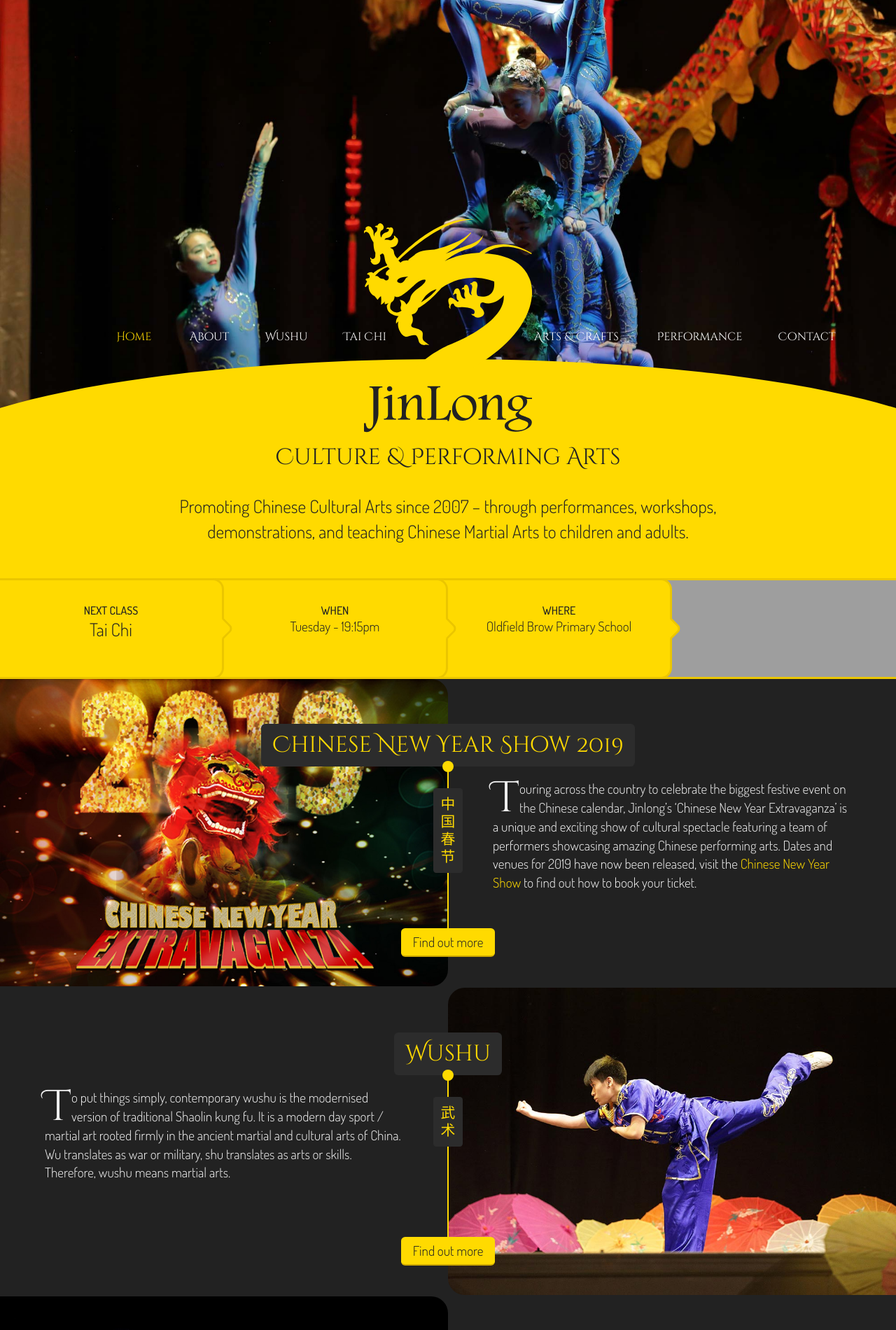
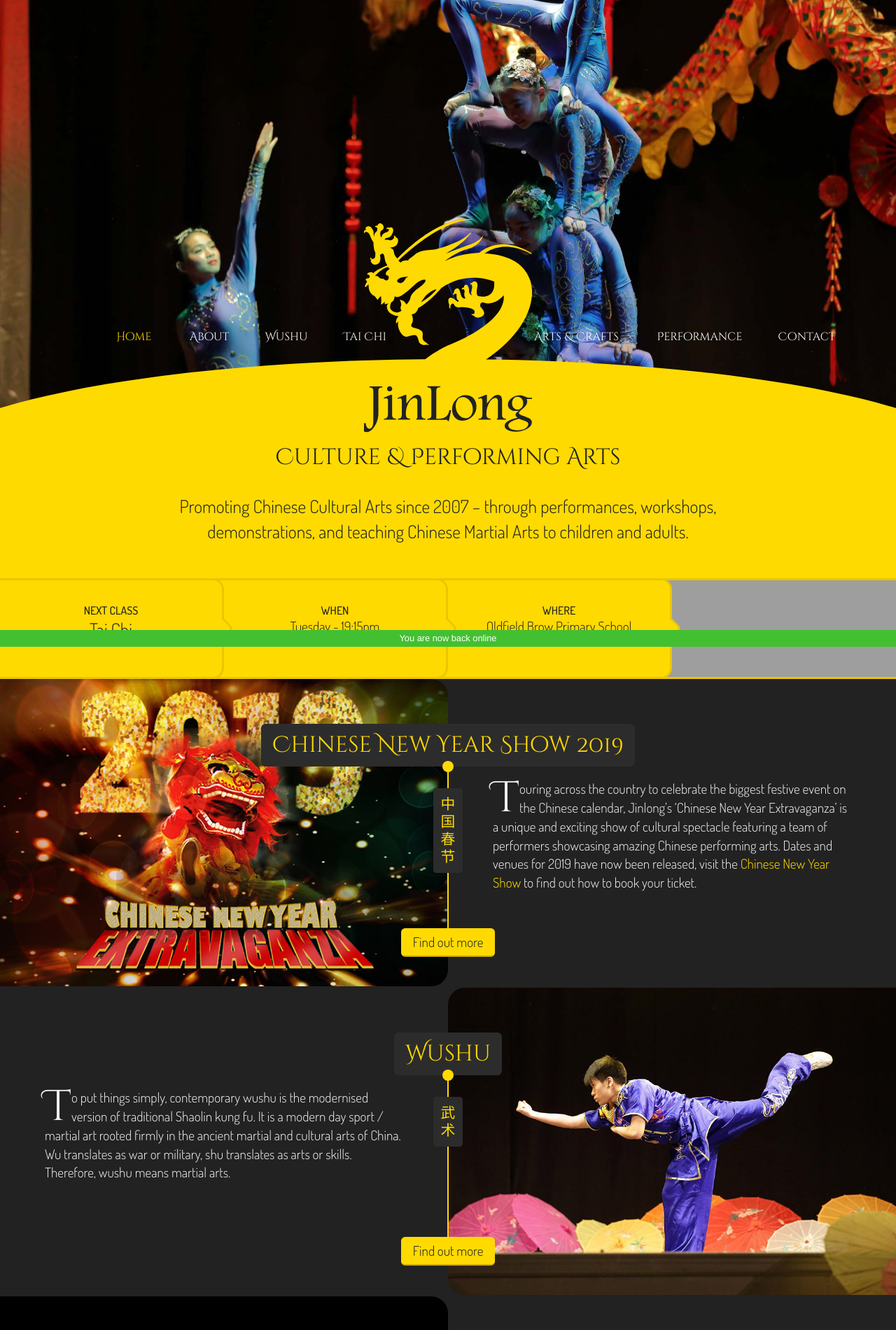
Before and after one commit to JinLongWushu/jinlongwushu, a Jekyll site: the page built from index.html, in a window 1280 px wide. Shown: the top 1900 px of the page at 70% size. Built offline with Jekyll 4.4.1, drawn with Linux system fonts in a browser that asks for light colours; grey boxes are pictures that could not be loaded.

Commit message:
added offline message

```diff
--- a/_includes/footer.html
+++ b/_includes/footer.html
@@ -45,6 +45,8 @@
 	Company Registration No. 10032635
 	</p>
 </footer>
+<p class="connectionStatus connectionStatus-offline">You are currently browsing offline</p>
+<p class="connectionStatus connectionStatus-online">You are now back online</p>
 <script type="text/javascript">
     document.getElementById('navIcon').onclick = function() {
       this.classList.toggle('navIcon-open');
--- a/_sass/_dev.scss
+++ b/_sass/_dev.scss
@@ -1,6 +1,7 @@
 $yellow: #FFDA00;
 $black: #222222;
-
+$red: #c80000;
+$green: #42c031;
 
 @mixin transition ($defaultTransition: background-color 0.2s ease-in) {
 	-webkit-transition: $defaultTransition;
--- a/_sass/_modules.scss
+++ b/_sass/_modules.scss
@@ -530,6 +530,33 @@
 	}
 }
 
+.connectionStatus {
+	display: block;
+	position: fixed;
+	z-index: 110;
+	bottom: 0;
+	width: 100%;
+	color: #fff;
+	text-align: center;
+	font-size: 0.8rem;
+	font-family: helvetica, sans-serif;
+	display: block;
+	padding: 0.2rem;
+	margin-bottom: 0;
+	height: 1.5rem;
+	bottom: -1.5rem;
+	@include transition(bottom .5s ease);
+	&-offline {
+		background-color: $red;
+	}
+	&-online {
+		background-color: $green;
+	}
+	&.show {
+		bottom: 0;
+	}
+}
+
 /* CLASSES */
 
 .times {
--- a/js/main.js
+++ b/js/main.js
@@ -8,3 +8,26 @@
 			.catch(err => console.log(`Service Worker: Error: ${err}`));
 	})
 }
+
+
+// Listen for offline
+window.addEventListener("load", () => {
+	const offlineMessage = document.querySelector('.connectionStatus-offline');
+	const onlineMessage = document.querySelector('.connectionStatus-online');
+  function handleNetworkChange(event) {
+    if (navigator.onLine) {
+      onlineMessage.classList.add("show");
+      setTimeout(function(){
+      	onlineMessage.classList.remove("show");
+      }, 5000);
+
+    } else {
+      offlineMessage.classList.add("show");
+      setTimeout(function(){
+      	offlineMessage.classList.remove("show");
+      }, 5000);
+    }
+  }
+  window.addEventListener("online", handleNetworkChange);
+  window.addEventListener("offline", handleNetworkChange);
+});
```
Also changed, not shown: 15 other files.
